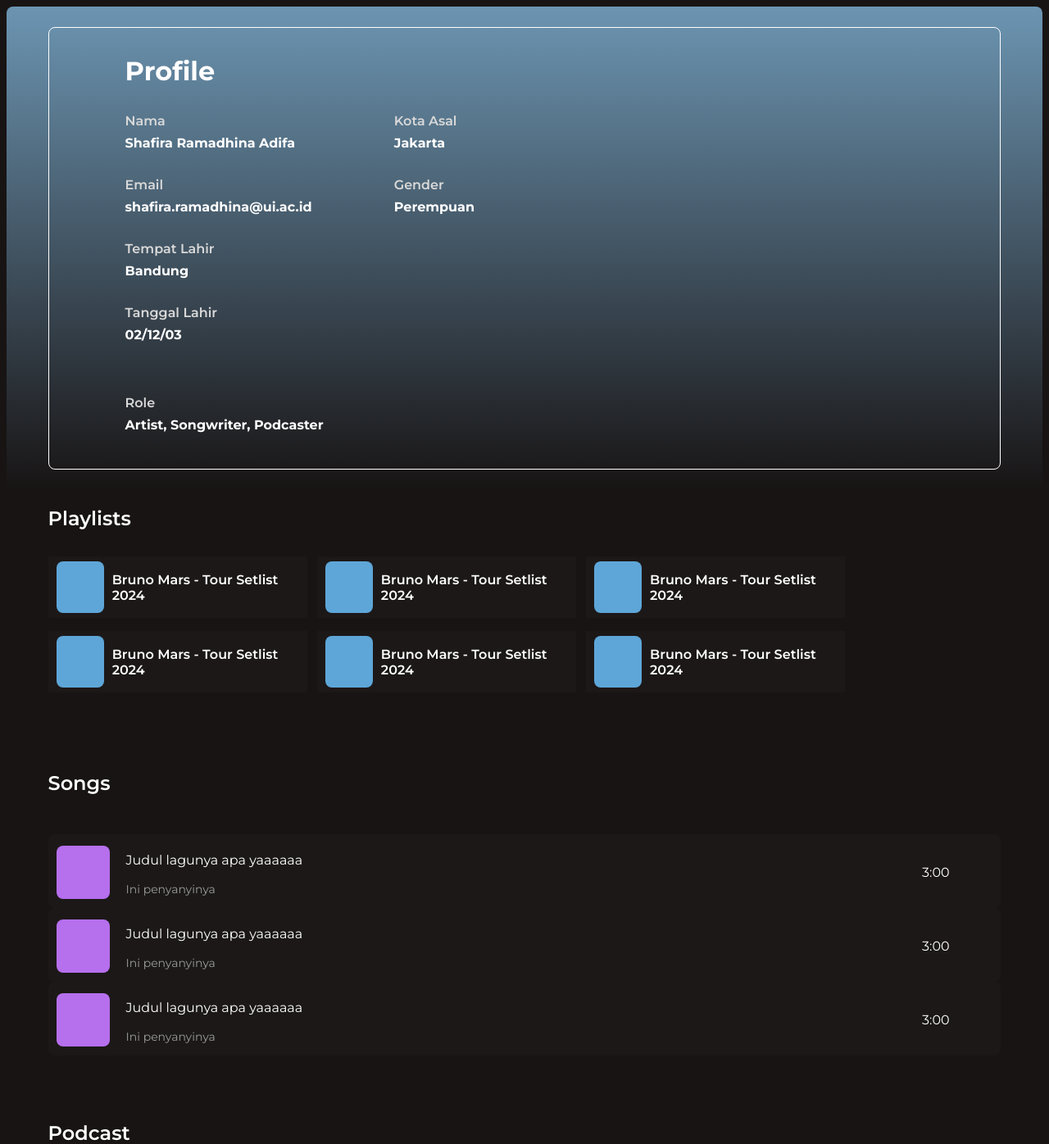
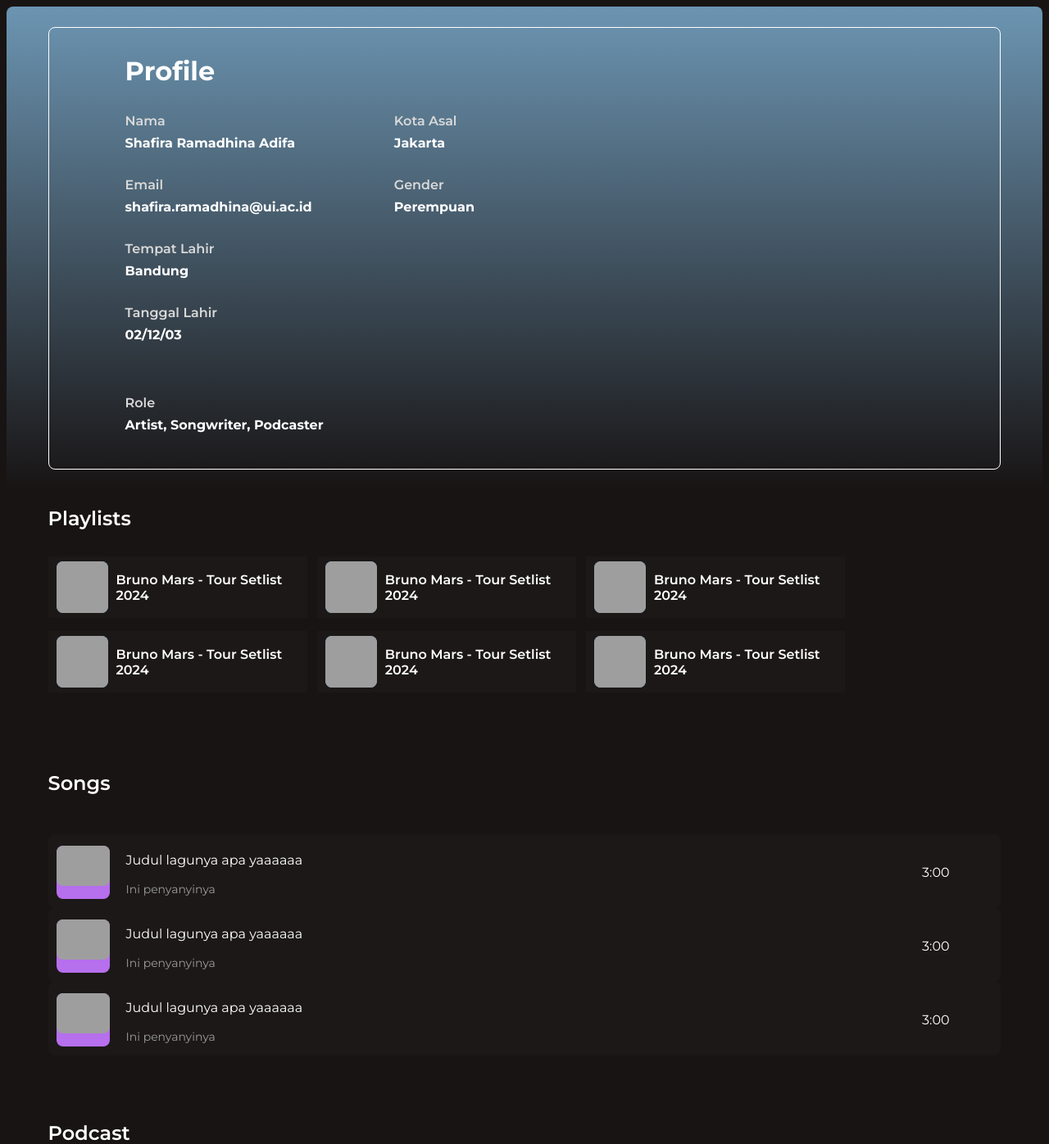
Before and after one commit to TK-Basdat-F3/Marmut-F3, a Django app: page /dashboard_user/ in a window 1280 px wide. Shown: the top 1396 px of the page at 82% size. Run offline with Django 5.2, Linux system fonts and the light colour scheme; grey boxes are pictures that could not be loaded.

Commit message:
update dashboard & kuning

```diff
--- a/kuning/templates/subscribe.html
+++ b/kuning/templates/subscribe.html
@@ -12,7 +12,8 @@
                     <h5 style="font-weight: 400;">Dapatkan akses tak terbatas ke jutaan lagu, podcast, dan playlist eksklusif dengan langganan Marmut Premium. Nikmati streaming musik tanpa iklan yang mengganggu, putar lagu favorit Anda secara offline, dan dengarkan musik dengan kualitas audio yang superior.</h5>
                     <a href="{% url 'kuning:subscribe_history' %}" style="text-decoration: none; color: #109CFC;">
                         <button class="btn">Lihat Riwayat Transaksi</button>
-                    </a>                </div>
+                    </a>
+                </div>
                 <div class="col" style="flex-basis: 50%; color: white;">
                     <a href="{% url 'kuning:subscribe_form' %}" style="text-decoration: none; color: inherit;">
                         <div class="card" style="width: 220px; height: 255px; display: inline-block; border-radius: 8px; padding: 15px 25px; box-sizing: border-box; cursor: pointer; margin: 10px 15px; background: linear-gradient(287deg, #D1E461 0%, #747E36 100%); transition: transform 0.5s;">
--- a/main/templates/dashboard_label.html
+++ b/main/templates/dashboard_label.html
@@ -45,7 +45,7 @@
                                     <div class="container" style="width: 170px; height: 225px; ">
                                         <div class="col" style="flex-direction: column; justify-content: flex-start; align-items: flex-start; display: inline-flex;">
                                             <div style="width: 170px; height: 165px; background-color: #DD633D; border-radius: 8px">
-                                                <!-- <img src="https://i.scdn.co/image/ab67616d0000b2733b5e11ca1b063583df9492db" /> -->
+                                                <img src="https://i.pinimg.com/736x/db/9f/8e/db9f8e2e356da77dbc9971aab28265fe.jpg" />
                                             </div>
                                             <h4 class="album-title" style="width: 170px; height: 20px; font-size: 16px; font-weight: 400; margin-top: 10px; margin-bottom: 0px;">
                                                 Judul Album WLeo Wleo oeo
--- a/main/templates/dashboard_user.html
+++ b/main/templates/dashboard_user.html
@@ -61,10 +61,10 @@
                             <a href="#" style="text-decoration: none; color: inherit;">
                                 <div class="card" style="width: 316px; height: 75px; display: inline-block; border-radius: px; padding: 6px 10px; margin-right: 8px; margin-bottom: 16px; box-sizing: border-box;">
                                     <div style="display: flex; align-items: center;">
-                                        <div style="width: 63px; height: 63px; background-color: #5EA6D8; border-radius: 8px; overflow: hidden; margin-right: 10px;">
-                                            <!-- <img src="https://i.scdn.co/image/ab67616d0000b2733b5e11ca1b063583df9492db" style="width: 100%; height: 100%; object-fit: cover;" /> -->
+                                        <div style="width: 63px; height: 63px; background-color: #5EA6D8; border-radius: 8px;">
+                                            <img src="https://i.pinimg.com/736x/db/9f/8e/db9f8e2e356da77dbc9971aab28265fe.jpg" style="width: 63px; height: 63px;"/>
                                         </div>
-                                        <div style="flex-grow: 1;">
+                                        <div style="flex-grow: 1; margin-left: 10px;">
                                             <h4 style="color: white; font-size: 16px; font-weight: 600; width: 100%; height: 20px; display: flex; align-items: center; margin: 0;">Bruno Mars - Tour Setlist 2024</h4>
                                         </div>
                                     </div>
@@ -83,7 +83,7 @@
                                 <div class="card" style="width: 100%; height: 90px; display: inline-block; border-radius: 8px; padding: 6px 10px; margin-right: 8px; box-sizing: border-box; ">
                                     <div style="justify-content: flex-start; align-items: center; row-gap: 10px; display: flex">
                                         <div style="width: 65px; height: 65px; background-color: #B66FED; border-radius: 8px;">
-                                            <!-- <img src="https://i.scdn.co/image/ab67616d0000b2733b5e11ca1b063583df9492db" /> -->
+                                            <img src="https://i.pinimg.com/736x/db/9f/8e/db9f8e2e356da77dbc9971aab28265fe.jpg" />
                                         </div>
                                         <div class="col" style="width: 85%; margin-left: 20px;">
                                             <p style="color: white; font-size: 16px; font-weight: 400; height: 20px;">Judul lagunya apa yaaaaaa</p>
@@ -107,7 +107,7 @@
                                     <div class="container" style="width: 170px; height: 225px; ">
                                         <div class="col" style="flex-direction: column; justify-content: flex-start; align-items: flex-start; display: inline-flex;">
                                             <div style="width: 170px; height: 165px; background-color: #DD633D; border-radius: 8px">
-                                                <!-- <img src="https://i.scdn.co/image/ab67616d0000b2733b5e11ca1b063583df9492db" /> -->
+                                                <img src="https://i.pinimg.com/736x/db/9f/8e/db9f8e2e356da77dbc9971aab28265fe.jpg" />
                                             </div>
                                             <h4 class="podcast-title" style="width: 170px; height: 20px; font-size: 16px; font-weight: 400; margin-top: 10px; margin-bottom: 0px;">
                                                 Judul Podcast Haha Hihi
```
Also changed, not shown: kuning/templates/search_content.html (+7 -4 lines).
